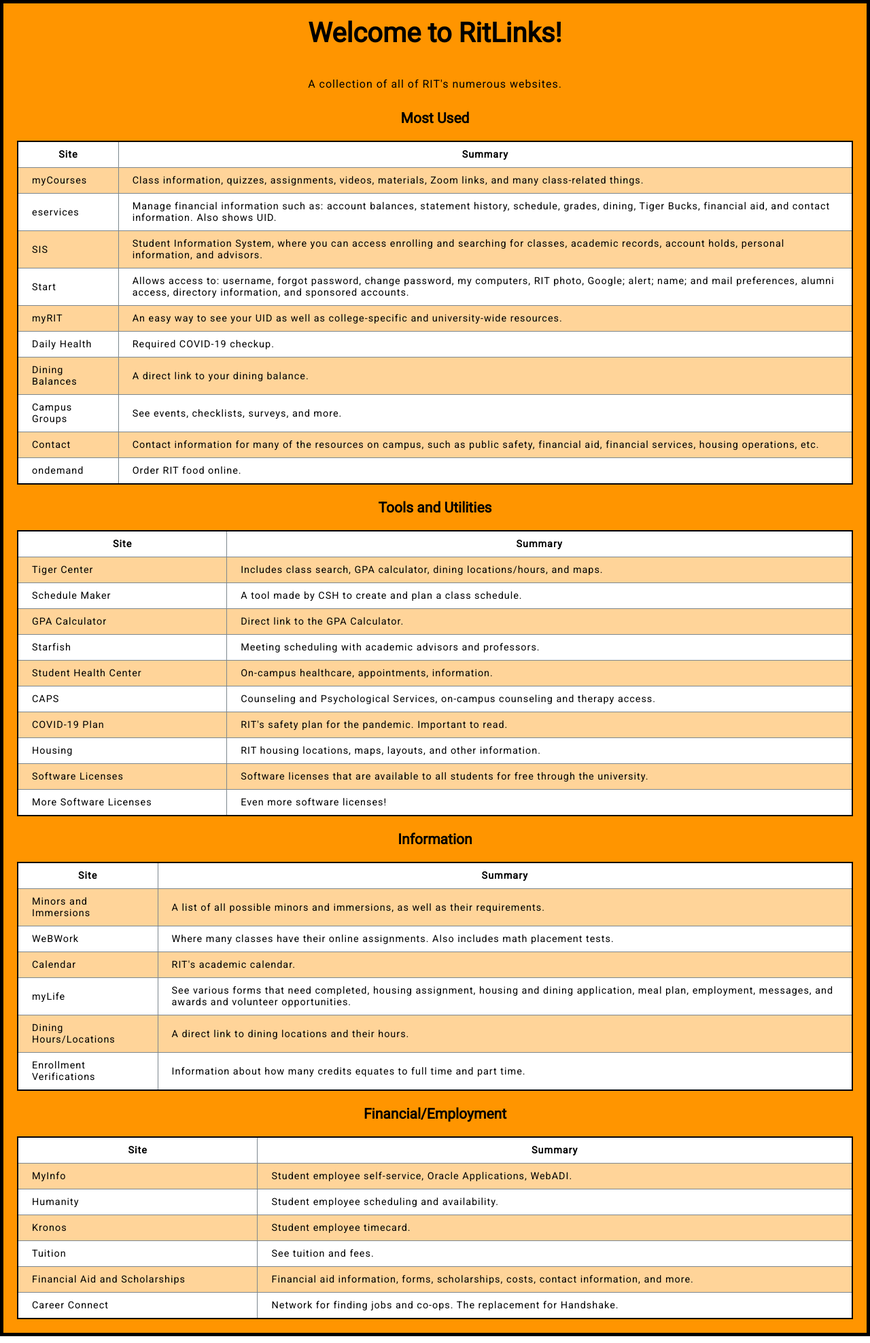
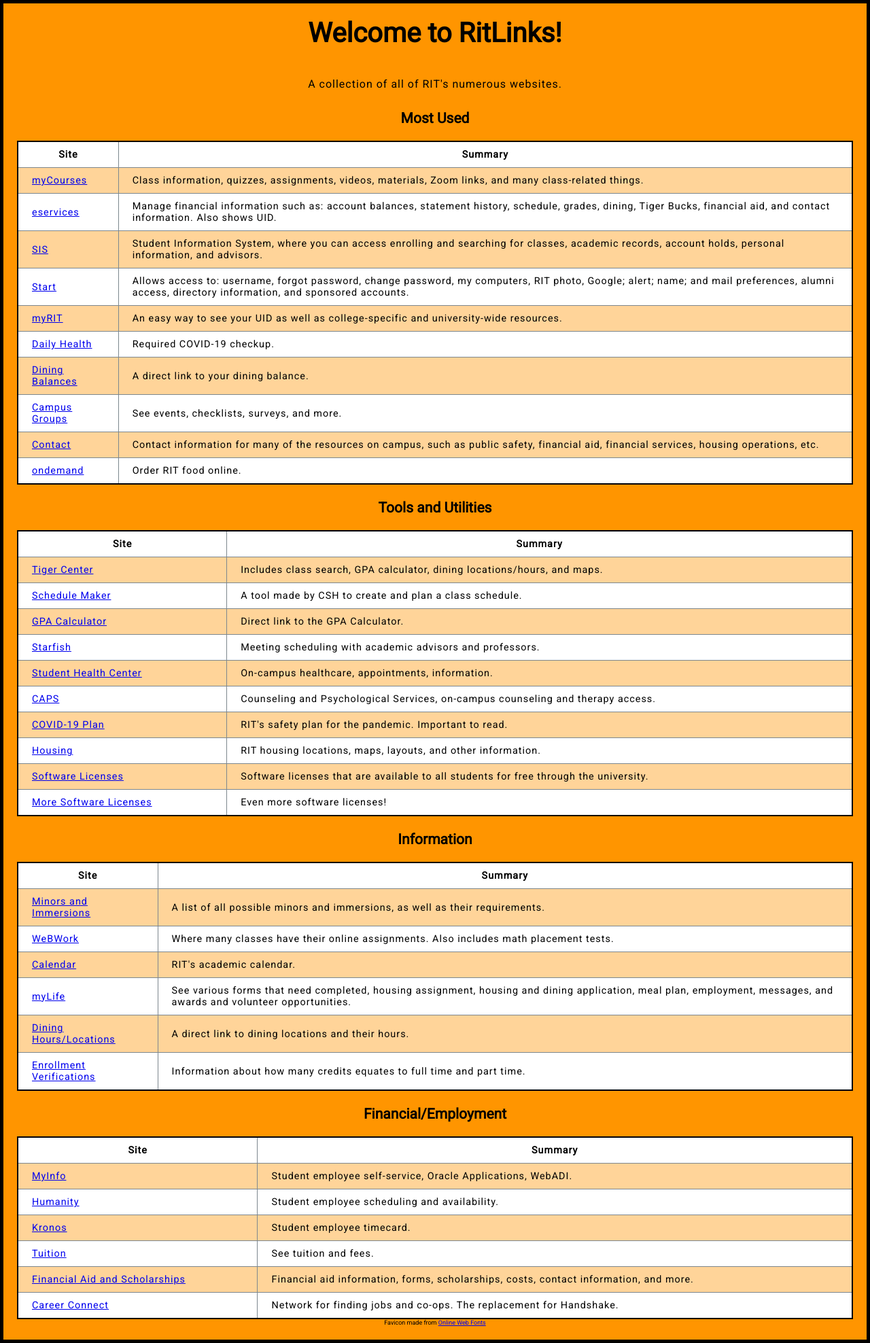
Before and after one commit to klairecodes/ritlinks, a Django app: page /linker/ in a window 1280 px wide. Shown: the whole page at 68% size. Run offline with Django 3.2, Linux system fonts and the light colour scheme; data comes from the database, SQL or seed files in the repository; both versions use the stored data as it was after the commit.

Commit message:
fixed links loading as text instead of hyperlinks, added favicons, removed duplicate html tag

```diff
--- a/linker/templates/base_generic.html
+++ b/linker/templates/base_generic.html
@@ -1,18 +1,20 @@
 <!DOCTYPE html>
-<html>
+<html lang="en">
+{% load static %}
 
-<html lang="en">
 <head>
     <meta charset="UTF-8">
     <title>Better RIT Links!</title>
     <link href="https://fonts.googleapis.com/css2?family=Roboto&display=swap" rel="stylesheet">
-    {% load static %}
     <link rel="stylesheet" href="{% static 'css/styles.css' %}">
     <link rel="stylesheet" href="{% static 'css/minimal-table.css' %}">
+    <link rel="shortcut icon" type="image/png" href="{% static 'favicon.ico' %}"/>
 </head>
 
 <body>
 {% block content %}{% endblock %}
 </body>
 
+<div style="text-align: center;font-size: xx-small">Favicon made from <a href="http://www.onlinewebfonts.com">Online Web Fonts</a></div>
+
 </html>
--- a/linker/templates/index.html
+++ b/linker/templates/index.html
@@ -15,7 +15,7 @@
         {% for link in all_links %}
             {% if link.category == category %}
             <tr>
-            <td>{{ link.name }}</td>
+                <td><a href="{{ link.link }}">{{ link.name }}</a></td>
             <td>{{ link.description }}</td>
             </tr>
             {% endif %}
```
Also changed, not shown: db.sqlite3.
